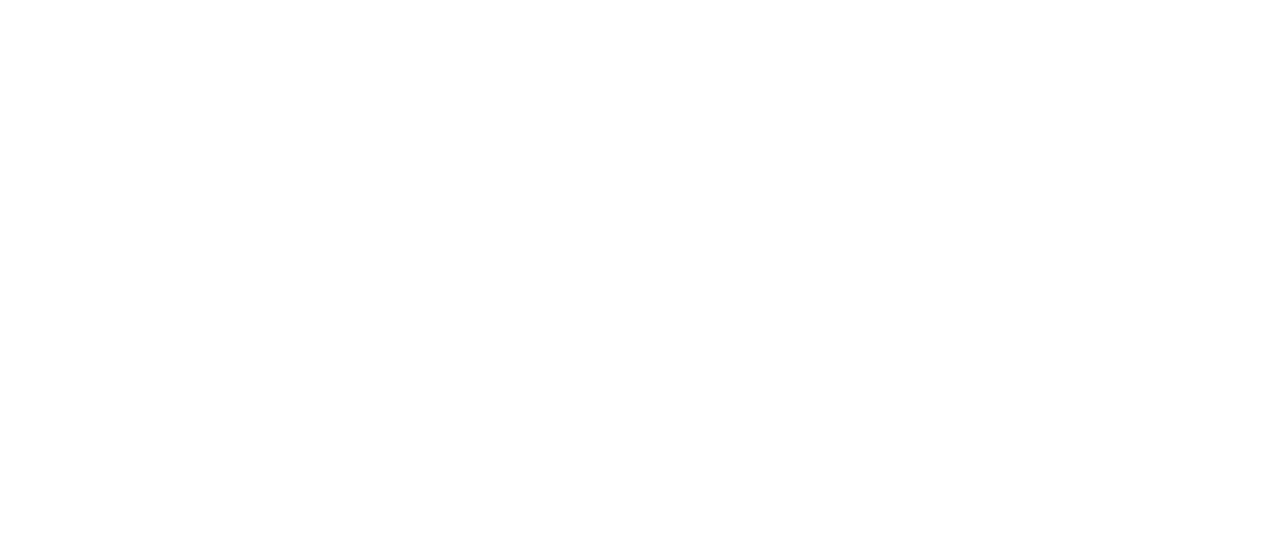
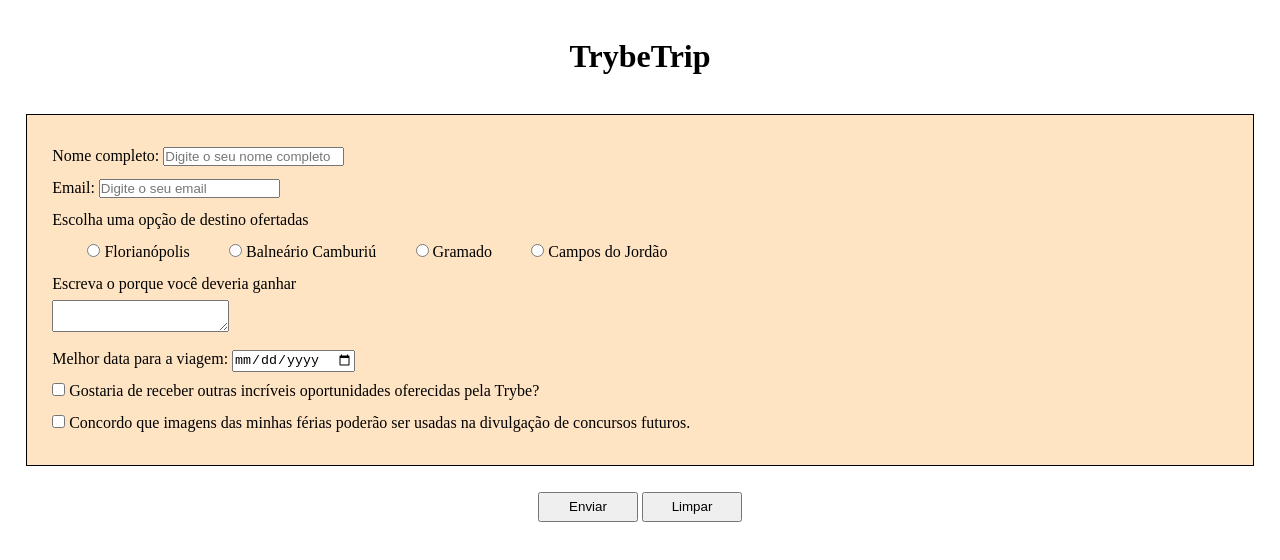
Before and after one commit to matheusbiaggio/exercicios-trybe, a plain HTML site: page fundamentos/bloco-6-html-e-css-forms-flexbox-e-responsivo/dia-1-html-css-forms/form.html in a window 1280 px wide. Drawn offline with Linux system fonts and the light colour scheme.

Commit message:
termino do exercicio proposto

```diff
--- a/fundamentos/bloco-6-html-e-css-forms-flexbox-e-responsivo/dia-1-html-css-forms/form.html
+++ b/fundamentos/bloco-6-html-e-css-forms-flexbox-e-responsivo/dia-1-html-css-forms/form.html
@@ -1,12 +1,67 @@
 <!DOCTYPE html>
 <html lang="en">
+
 <head>
     <meta charset="UTF-8">
     <meta http-equiv="X-UA-Compatible" content="IE=edge">
     <meta name="viewport" content="width=device-width, initial-scale=1.0">
     <title>TrybeTrip</title>
+    <link rel="stylesheet" href="style.css">
 </head>
+
 <body>
-
+    <header>
+        <h1>TrybeTrip</h1>
+    </header>
+    <form action="">
+        <div id="divInputName">
+            <label for="name">Nome completo:
+                <input type="text" name="name" id="name" placeholder="Digite o seu nome completo" required>
+            </label>
+        </div>
+        <div id="divInputEmail">
+            <label for="email">Email:
+                <input type="email" name="input" id="inputEmail" placeholder="Digite o seu email" required>
+            </label>
+        </div>
+        <div id="divPreferredDestination">
+            <p>Escolha uma opção de destino ofertadas</p>
+            <label for="destination1">
+                <input type="radio" id="destination1" name="preferredDestination">  Florianópolis
+            </label>
+            <label for="destination2">
+                <input type="radio" id="destination2" name="preferredDestination">  Balneário Camburiú
+            </label>
+            <label for="destination3">
+                <input type="radio" id="destination3" name="preferredDestination">  Gramado
+            </label>
+            <label for="destination4">
+                <input type="radio" id="destination4" name="preferredDestination">  Campos do Jordão
+            </label>
+        </div>
+        <div id="divTextArea">
+            <p>Escreva o porque você deveria ganhar</p>
+            <textarea name="textWinner" id="textWinner"></textarea required>
+        </div>
+        <div id="divDate">
+            <label for="travelDate">Melhor data para a viagem:
+                <input type="date" name="travelDate" id="travelDate" required>
+            </label>
+        </div>
+        <div id="questionAgree">
+            <label for="agreeReceivedEmail">
+                <input type="checkbox" name="agreeReceivedEmail" id="agreeReceivedEmail">  Gostaria de receber outras incríveis oportunidades oferecidas pela Trybe?
+            </label>
+            <br>
+            <label for="agreeImage">
+                <input type="checkbox" name="agreeImage" id="agreeImage">  Concordo que imagens das minhas férias poderão ser usadas na divulgação de concursos futuros.
+            </label>
+        </div>
+    </form>
+    <div id="divButton">
+        <button type="submit" id="buttonSubmit">Enviar</button>
+        <button id="buttonClear">Limpar</button>
+    </div>
+    <script src="script.js"></script>
 </body>
 </html>
--- /dev/null
+++ b/fundamentos/bloco-6-html-e-css-forms-flexbox-e-responsivo/dia-1-html-css-forms/script.js
@@ -0,0 +1,32 @@
+const buttonSubmit = document.querySelector('#buttonSubmit');
+const buttonClear = document.querySelector('#buttonClear');
+const inputName = document.querySelector('#name');
+const inputEmail = document.querySelector('#inputEmail');
+const textWinner = document.querySelector('#textWinner');
+const destination1 = document.querySelector('#destination1');
+const destination2 = document.querySelector('#destination2');
+const destination3 = document.querySelector('#destination3');
+const destination4 = document.querySelector('#destination4');
+const travelDate = document.querySelector('#travelDate');
+const agreeReceivedEmail = document.querySelector('#agreeReceivedEmail');
+const agreeImage = document.querySelector('#agreeImage');
+
+function pressButtonSubimit(event) {
+  event.preventDefault();
+}
+
+function pressButtonClear() {
+  inputName.value = '';
+  inputEmail.value = '';
+  textWinner.value = '';
+  destination1.checked = false;
+  destination2.checked = false;
+  destination3.checked = false;
+  destination4.checked = false;
+  travelDate.value = '';
+  agreeReceivedEmail.checked = false;
+  agreeImage.checked = false;
+}
+
+buttonSubmit.addEventListener('click', pressButtonSubimit);
+buttonClear.addEventListener('click', pressButtonClear);
--- a/fundamentos/bloco-6-html-e-css-forms-flexbox-e-responsivo/dia-1-html-css-forms/style.css
+++ b/fundamentos/bloco-6-html-e-css-forms-flexbox-e-responsivo/dia-1-html-css-forms/style.css
@@ -0,0 +1,37 @@
+* {
+  margin: 0;
+  padding: 0;
+}
+
+body {
+  background-color: white;
+}
+
+header {
+  text-align: center;
+  margin: 3% 0 3%;
+}
+
+form {
+  padding: 2%;
+  margin-top: 15px;
+  line-height: 2;
+  background-color: bisque;
+  border: solid 1px black;
+  margin-left: 2%;
+  margin-right: 2%;
+}
+
+#divPreferredDestination label {
+  margin-left: 3%;
+}
+
+#divButton {
+  padding: 2%;
+  text-align: center;
+}
+
+button, #buttonClearReset {
+  width: 100px;
+  height: 30px;
+}
```
